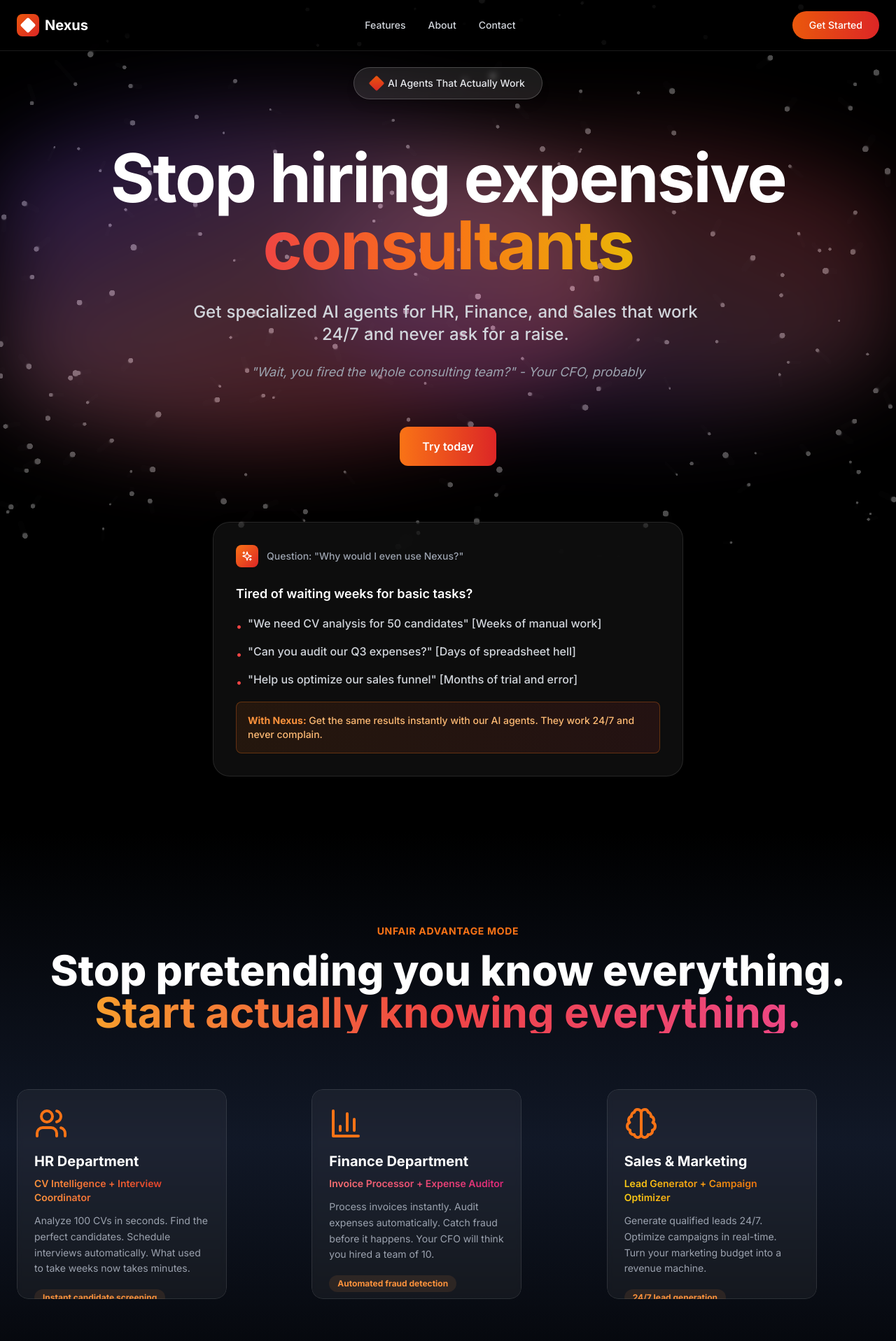
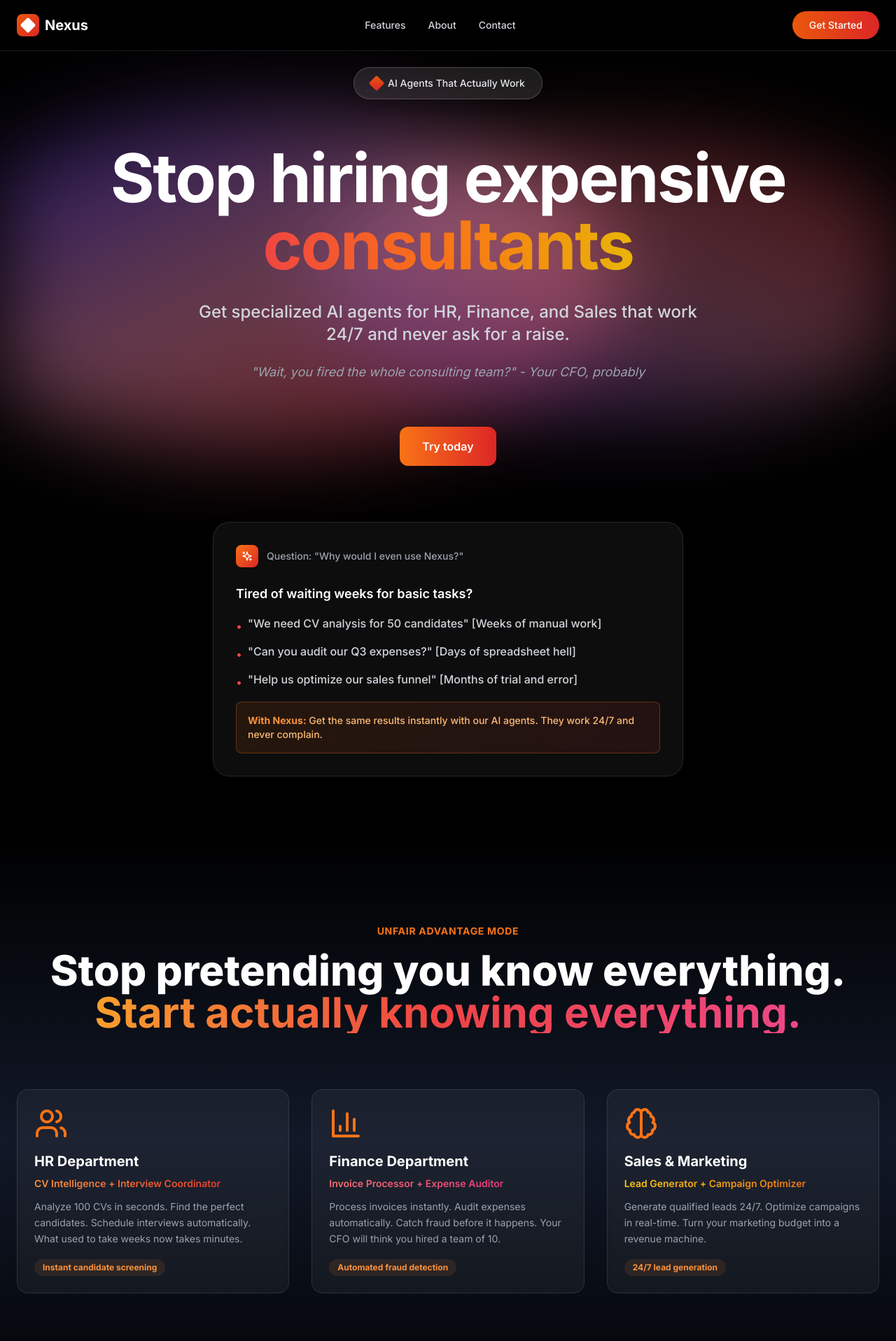
Before and after one commit to simplyarfan/simpleAI, a Next.js app in the folder frontend/: page / in a window 1280 px wide. Shown: the top 1917 px of the page at 70% size. Built offline with nearby package versions, Linux system fonts and the light colour scheme.

Commit message:
Fix landing page - clean background and cards

```diff
--- a/frontend/src/pages/landing.js
+++ b/frontend/src/pages/landing.js
@@ -4,10 +4,6 @@ import Head from 'next/head';
 import { motion, AnimatePresence } from 'framer-motion';
 import { Brain, Users, BarChart3, Sparkles } from 'lucide-react';
 import Aurora from '../components/reactbits/Aurora';
-import Particles from '../components/reactbits/Particles';
-import SplitText from '../components/reactbits/SplitText';
-import BlurText from '../components/reactbits/BlurText';
-import TiltedCard from '../components/reactbits/TiltedCard';
 import GradientText from '../components/text/GradientText';
 
 export default function LandingPage() {
@@ -24,15 +20,6 @@ export default function LandingPage() {
         {/* Aurora Background - Stunning gradient animation */}
         <div className="fixed inset-0 z-0">
           <Aurora />
-        </div>
-
-        {/* Floating Particles */}
-        <div className="fixed inset-0 z-0 opacity-30">
-          <Particles
-            quantity={50}
-            color="#f97316"
-            size={2}
-          />
         </div>
 
 
@@ -115,18 +102,14 @@ export default function LandingPage() {
                 </GradientText>
               </motion.h1>
 
-              <motion.div
+              <motion.p
                 initial={{ opacity: 0, y: 20 }}
                 animate={{ opacity: 1, y: 0 }}
                 transition={{ duration: 0.6, delay: 0.4 }}
                 className="text-xl md:text-2xl text-gray-300 mb-6 max-w-3xl mx-auto leading-relaxed font-medium"
               >
-                <BlurText
-                  text="Get specialized AI agents for HR, Finance, and Sales that work 24/7 and never ask for a raise."
-                  delay={100}
-                  className="text-xl md:text-2xl"
-                />
-              </motion.div>
+                Get specialized AI agents for HR, Finance, and Sales that work 24/7 and never ask for a raise.
+              </motion.p>
 
               <motion.p
                 initial={{ opacity: 0, y: 20 }}
@@ -245,16 +228,13 @@ export default function LandingPage() {
                     whileInView={{ opacity: 1, y: 0 }}
                     transition={{ duration: 0.6, delay: index * 0.2 }}
                     viewport={{ once: true }}
+                    whileHover={{
+                      scale: 1.05,
+                      y: -10,
+                      transition: { duration: 0.3, ease: [0.4, 0, 0.2, 1] }
+                    }}
+                    className="group bg-white/5 backdrop-blur-sm border border-white/10 rounded-2xl p-6 hover:bg-white/10 hover:border-orange-500/50 hover:shadow-2xl hover:shadow-orange-500/20 transition-all duration-300 ease-out cursor-pointer"
                   >
-                    <TiltedCard
-                      className="h-full"
-                      glareEnable={true}
-                      glareMaxOpacity={0.3}
-                      glareColor="#f97316"
-                      glarePosition="all"
-                      glareBorderRadius="16px"
-                    >
-                      <div className="group bg-white/5 backdrop-blur-sm border border-white/10 rounded-2xl p-6 hover:bg-white/10 hover:border-orange-500/50 hover:shadow-2xl hover:shadow-orange-500/20 transition-all duration-300 ease-out cursor-pointer h-full">
                     <div className="mb-4">
                       <useCase.icon className="w-12 h-12 text-orange-500 group-hover:scale-110 transition-transform duration-300" />
                     </div>
@@ -266,8 +246,6 @@ export default function LandingPage() {
                     <div className="text-xs font-bold text-orange-400 bg-orange-400/10 px-3 py-1 rounded-full inline-block">
                       {useCase.benefit}
                     </div>
-                      </div>
-                    </TiltedCard>
                   </motion.div>
                 ))}
               </div>
```
Lines whose indentation alone changed are shown as unchanged.
